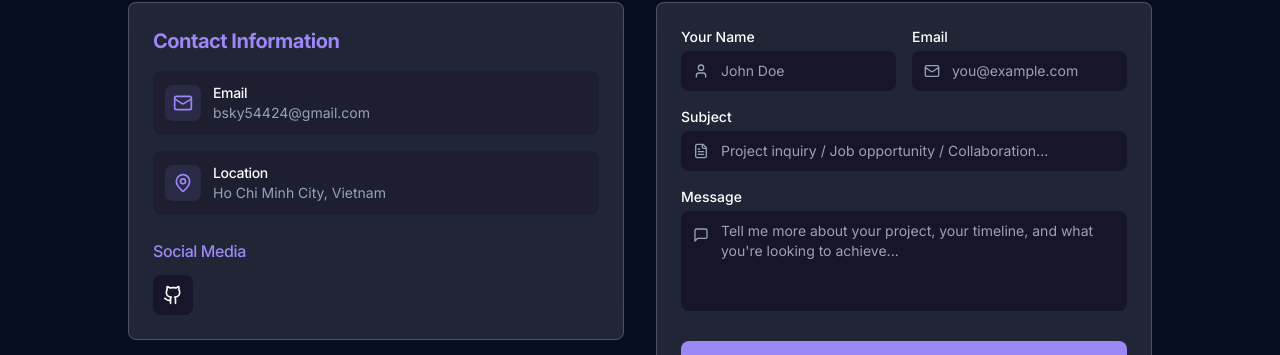
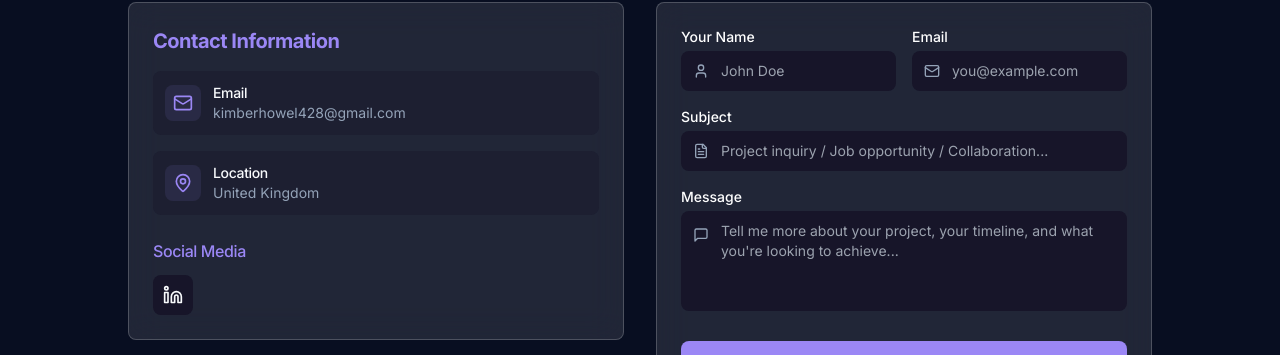
Before and after one commit to ctar0403/Portfolio-website, a React (Vite) app: page /contact in a window 1280 px wide. Shown: the part 273-628 px from the top of the page. Built offline with nearby package versions, Linux system fonts and the light colour scheme.

Commit message:
Update contact information with Stoyan's details
cgen-cefa731f4a0e4e9688ad7b478f947b0f

```diff
--- a/src/components/contact/ContactInfo.tsx
+++ b/src/components/contact/ContactInfo.tsx
@@ -1,4 +1,3 @@
-
 import { motion } from "framer-motion";
 import { Mail, MapPin, Linkedin, Github, Twitter } from "lucide-react";
 
@@ -7,33 +6,23 @@ const ContactInfo = () => {
     {
       icon: <Mail className="h-5 w-5 text-brand-purple" />,
       title: "Email",
-      details: "bsky54424@gmail.com",
-      link: "mailto:bsky54424@gmail.com",
+      details: "kimberhowel428@gmail.com",
+      link: "mailto:kimberhowel428@gmail.com",
     },
     {
       icon: <MapPin className="h-5 w-5 text-brand-purple" />,
       title: "Location",
-      details: "Ho Chi Minh City, Vietnam",
-      link: "https://maps.google.com/?q=Ho Chi Minh City",
+      details: "United Kingdom",
+      link: "https://maps.google.com/?q=United Kingdom",
     },
   ];
 
   const socialLinks = [
     {
-      icon: <Github className="h-5 w-5" />,
-      name: "GitHub",
-      url: "https://github.com/bluesky-520/",
+      icon: <Linkedin className="h-5 w-5" />,
+      name: "LinkedIn",
+      url: "https://www.linkedin.com/in/stoyan-slavov-997675387/",
     },
-    // {
-    //   icon: <Linkedin className="h-5 w-5" />,
-    //   name: "LinkedIn",
-    //   url: "https://www.linkedin.com/in/uday-g-601ba9266/",
-    // },
-    // {
-    //   icon: <Twitter className="h-5 w-5" />,
-    //   name: "Twitter",
-    //   url: "https://x.com/UdayG6389896490",
-    // },
   ];
 
   return (
```
